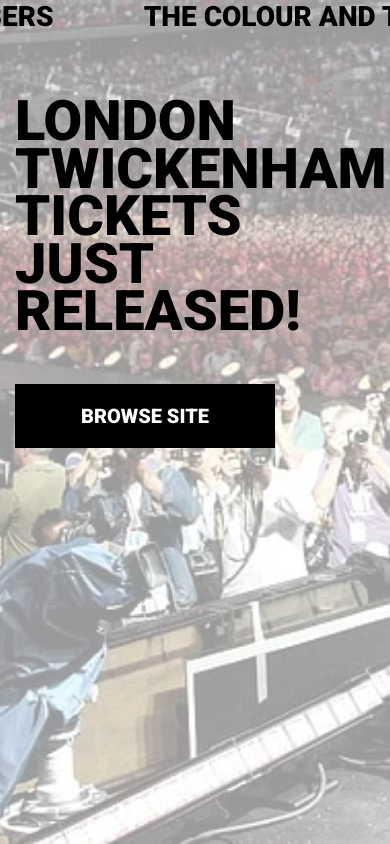
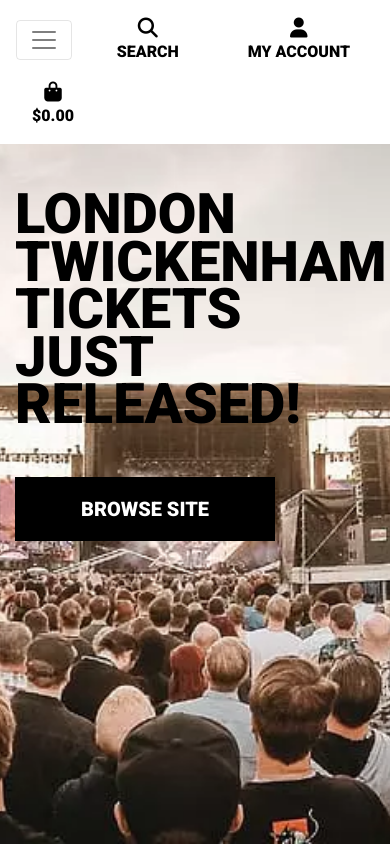
Before and after one commit to SimonGeorgeNZ/milestone_4, a Django app: page / in a window 390 px wide; the page is wider, and only the part inside the window is pictured. Run offline with Django 3.2, Linux system fonts and the light colour scheme; some libraries are stand-ins or nearby versions.

Commit message:
finished nav styling and removed scrolling text because of issues with responsive views

```diff
--- a/home/templates/home/index.html
+++ b/home/templates/home/index.html
@@ -13,11 +13,6 @@
 {% block content %}
 <div class="container h-100">
     <div class="row h-100">
-        <h3 class="scroll-text">
-        <span> Belfast 02 tickets now on pre sale for Gold site members&emsp;&emsp;&emsp; </span>
-        <span> The Colour and the Shape now available on vinyl&emsp;&emsp;&emsp; </span>
-        <span> New caps added to the merch collection&emsp;&emsp;&emsp;&emsp;&emsp; </span>
-        </h3>
         <div class="col-7 col-md-6 my-auto">
             <h1 class="display-4 logo-font text-black">
                 London Twickenham tickets just released!
--- a/static/css/base.css
+++ b/static/css/base.css
@@ -2,78 +2,19 @@
     height: 100%;
 }
 
-.main-body {
+
+body {
+    height: calc(100vh - 164px);
     font-family: 'Roboto'; /* Taken from Google Fonts to replicate as close to the font used by The Foo Fighters - Futura */
     text-transform: uppercase;
+    background: url('/media/main_image_3.webp') no-repeat center fixed;
+    background-size: cover;
 }
 
-body {
-    height: calc(100vh - 250px);
-}
 
-body::before {
-    position: absolute;
-    top: 0;
-    left: 0;
-    bottom: 0;
-    right: 0;
-    background: url('/media/main_image_2.webp') no-repeat center fixed;
-    background-size: cover;
-    opacity: .4;
-    content: "";
-    z-index: -1;
-}
 
 h1.logo-font {
     line-height: 85%;
-}
-
-
-.scroll-text {
-    position: relative;
-    overflow: show;
-    white-space: nowrap;
-}
-
-
-h3.scroll-text {
-    position: absolute;
-    color: black;
-    margin: 0;
-    text-align: center;
-    -moz-transform:translateX(100%);
-    -webkit-transform:translateX(100%);
-    transform:translateX(100%);
-    /* Apply animation to this element */
-    -moz-animation: scroll-text 10s linear infinite;
-    -webkit-animation: scroll-text 10s linear infinite;
-    animation: scroll-text 10s linear infinite;
-}
-
-
-@-moz-keyframes scroll-text {
- 0%   { -moz-transform: translateX(100%); }
- 100% { -moz-transform: translateX(-100%); }
-}
-@-webkit-keyframes scroll-text {
- 0%   { -webkit-transform: translateX(100%); }
- 100% { -webkit-transform: translateX(-100%); }
-}
-@keyframes scroll-text {
- 0%   {
- -moz-transform: translateX(100%); /* Firefox bug fix */
-
- -webkit-transform: translateX(100%); /* Firefox bug fix */
-
- transform: translateX(100%);
- }
- 100% {
- -moz-transform: translateX(-100%); /* Firefox bug fix */
-
- -webkit-transform: translateX(-100%); /* Firefox bug fix */
-
- transform: translateX(-100%);
- }
 }
 
 
@@ -144,3 +85,9 @@
         padding-top: 164px;
     }
 }
+
+@media (max-width: 992px) {
+    .header-container {
+        padding-top: 50px;
+    }
+}
--- a/templates/base.html
+++ b/templates/base.html
@@ -34,7 +34,7 @@
 
     <title>Faux Fighters {% block extra_title %}{% endblock %}</title>
   </head>
-  <body class="main-body">
+  <body>
     <header class="container-fluid fixed-top">
         <div id="topnav" class="row pt-lg-2 d-none d-lg-flex">
             <div class="col-12 col-lg-4 my-auto py-1 py-lg-0 text-center text-lg-left">
@@ -95,6 +95,15 @@
                 </ul>
             </div>
         </div>
+        <div class="row bg-white">
+            <nav class="navbar navbar-expand-lg navbar-light w-100">
+                <button class="navbar-toggler" type="button" data-toggle="collapse" data-target="#main-nav" aria-controls="main-nav" aria-expanded="false" aria-label="Toggle navigation">
+                    <span class="navbar-toggler-icon"></span>
+                </button>
+                {% include 'includes/mobile-top-header.html' %}
+                {% include 'includes/main-nav.html' %}
+            </nav>
+        </div>
 
     </header>
 
--- /dev/null
+++ b/templates/includes/main-nav.html
@@ -0,0 +1,47 @@
+<div class="collapse navbar-collapse" id="main-nav">
+    <ul class="navbar-nav w-auto mx-auto">
+        <li class="nav-item dropdown">
+            <a class="logo-font font-weight-bold nav-link text-black mr-5" href="#" id="all-products-link" data-toggle="dropdown" aria-haspopup="true" aria-expanded="false">
+                All Products
+            </a>
+            <div class="dropdown-menu border-0" aria-labelledby="all-products-link">
+                <a href="" class="dropdown-item">By Price</a>
+                <a href="" class="dropdown-item ">By Rating</a>
+                <a href="" class="dropdown-item ">By Category</a>
+                <a href="" class="dropdown-item">All Products</a>
+            </div>
+        </li>
+
+        <li class="nav-item dropdown">
+            <a class="logo-font font-weight-bold nav-link text-black mr-5" href="#" id="merch-link" data-toggle="dropdown" aria-haspopup="true" aria-expanded="false">
+                Merchandise
+            </a>
+            <div class="dropdown-menu border-0" aria-labelledby="merch-link">
+                <a href="" class="dropdown-item">Tee Shirts</a>
+                <a href="" class="dropdown-item">Hoodies</a>
+                <a href="" class="dropdown-item">Caps</a>
+                <a href="" class="dropdown-item">All Merch</a>
+            </div>
+        </li>
+
+        <li class="nav-item dropdown">
+            <a class="logo-font font-weight-bold nav-link text-black mr-5" href="#" id="albums-link" data-toggle="dropdown" aria-haspopup="true" aria-expanded="false">
+                Albums
+            </a>
+            <div class="dropdown-menu border-0" aria-labelledby="albums-link">
+                <a href="" class="dropdown-item">CDs</a>
+                <a href="" class="dropdown-item">Vinyl</a>
+                <a href="" class="dropdown-item">All Albums</a>
+            </div>
+        </li>
+
+        <li class="nav-item dropdown">
+            <a class="logo-font font-weight-bold nav-link text-black" href="#" id="tickets-link" data-toggle="dropdown" aria-haspopup="true" aria-expanded="false">
+                Tickets
+            </a>
+            <div class="dropdown-menu border-0" aria-labelledby="tickets-link">
+                <a href="" class="dropdown-item">All Tickets</a>
+            </div>
+        </li>
+    </ul>
+</div>
--- /dev/null
+++ b/templates/includes/mobile-top-header.html
@@ -0,0 +1,56 @@
+<li class="list-inline-item">
+    <a class="text-black nav-link d-block d-lg-none" href="#" id="mobile-search" data-toggle="dropdown" aria-haspopup="true" aria-expanded="false">
+        <div class="text-center">
+            <div><i class="fas fa-search fa-lg"></i></div>
+            <p class="my-0">Search</p>
+        </div>
+    </a>
+    <div class="dropdown-menu border-0 w-100 p-3 rounded-0 my-0" aria-labelledby="mobile-search">
+        <form class="form" method="GET" action="">
+            <div class="input-group w-100">
+                <input class="form-control border border-black rounded-0" type="text" name="q" placeholder="Search our site">
+                <div class="input-group-append">
+                    <button class="form-control form-control btn btn-black border border-black rounded-0" type="submit">
+                        <span class="icon">
+                            <i class="fas fa-search"></i>
+                        </span>
+                    </button>
+                </div>
+            </div>
+        </form>
+    </div>
+</li>
+<li class="list-inline-item dropdown">
+    <a class="text-black nav-link d-block d-lg-none" href="#" id="user-options" data-toggle="dropdown" aria-haspopup="true" aria-expanded="false">
+        <div class="text-center">
+            <div><i class="fas fa-user fa-lg"></i></div>
+            <p class="my-0">My Account</p>
+        </div>
+    </a>
+    <div class="dropdown-menu border-0" aria-labelledby="user-options">
+        {% if request.user.is_authenticated %}
+            {% if request.user.is_superuser %}
+                <a href="{% url 'account_logout' %}" class="dropdown-item">Product Management</a>
+            {% endif %}
+            <a href="" class="dropdown-item">My Profile</a>
+            <a href="{% url 'account_logout' %}" class="dropdown-item">Logout</a>
+        {% else %}
+            <a href="{% url 'account_signup' %}" class="dropdown-item">Register</a>
+            <a href="{% url 'account_login' %}" class="dropdown-item">Login</a>
+        {% endif %}
+    </div>
+</li>
+<li class="list-inline-item">
+    <a class="{% if grand_total %}text-primary font-weight-bold{% else %}text-black{% endif %} nav-link d-block d-lg-none" href="">
+        <div class="text-center">
+            <div><i class="fas fa-shopping-bag fa-lg"></i></div>
+            <p class="my-0">
+                {% if grand_total %}
+                    ${{ grand_total|floatformat:2 }}
+                {% else %}
+                    $0.00
+                {% endif %}
+            </p>
+        </div>
+    </a>
+</li>
```
